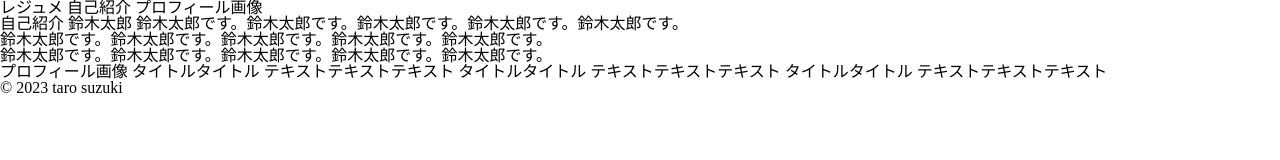
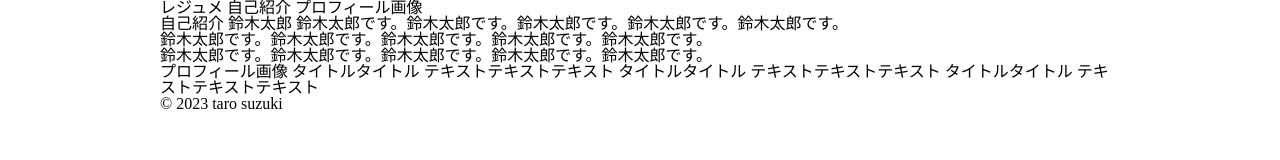
Before and after one commit to hie3-336/hc_practice, a plain HTML site: page html_css_output_beginner/index.html in a window 1280 px wide. Drawn offline with Linux system fonts and the light colour scheme.

Commit message:
containerのCSS下地を作成

```diff
--- a/html_css_output_beginner/css/style.css
+++ b/html_css_output_beginner/css/style.css
@@ -1,5 +1,9 @@
 /*iPhoneおよび共通設定*/
-
+.container {
+    width: 960px;
+    padding: 0 4%;
+    margin: 0 auto;
+}
 /*iPadの設定*/
 @media screen and (min-width: 600px){
 
```
Also changed, not shown: html_css_output_beginner/index.html (indentation only).
